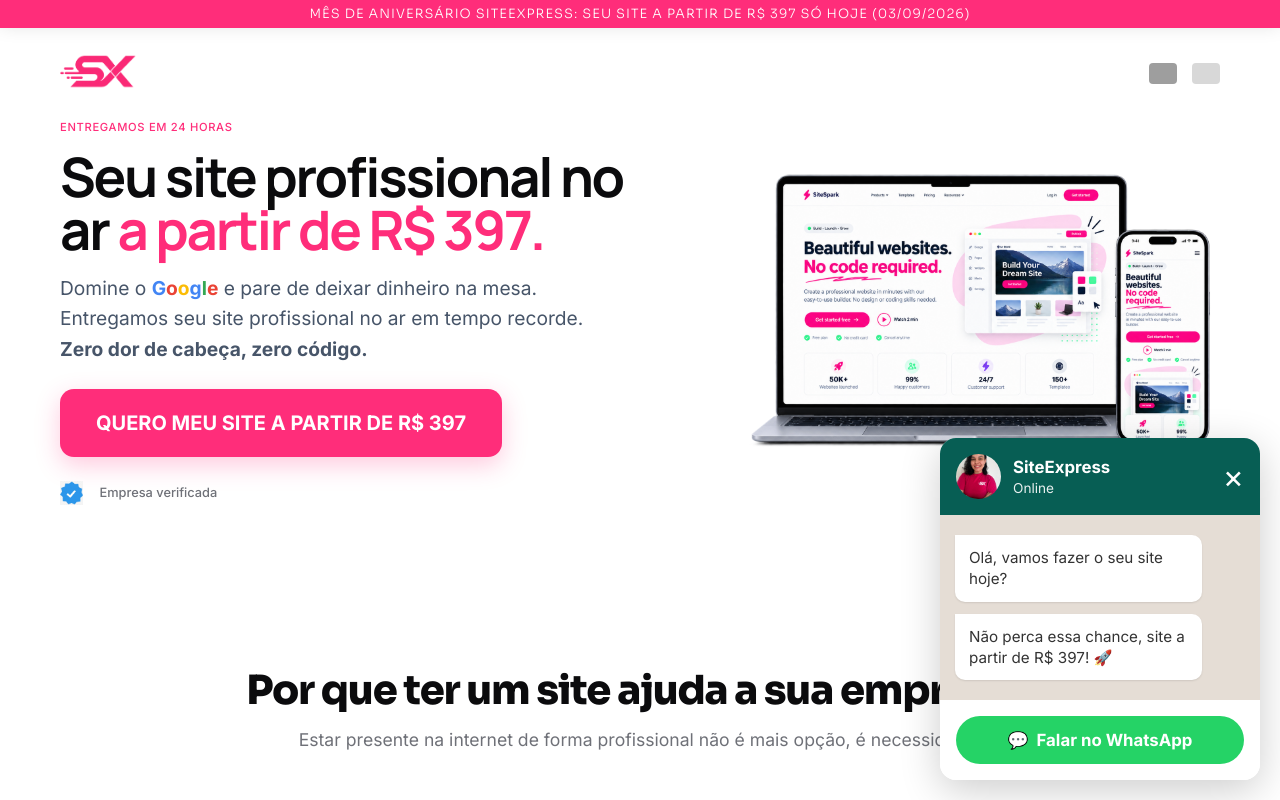
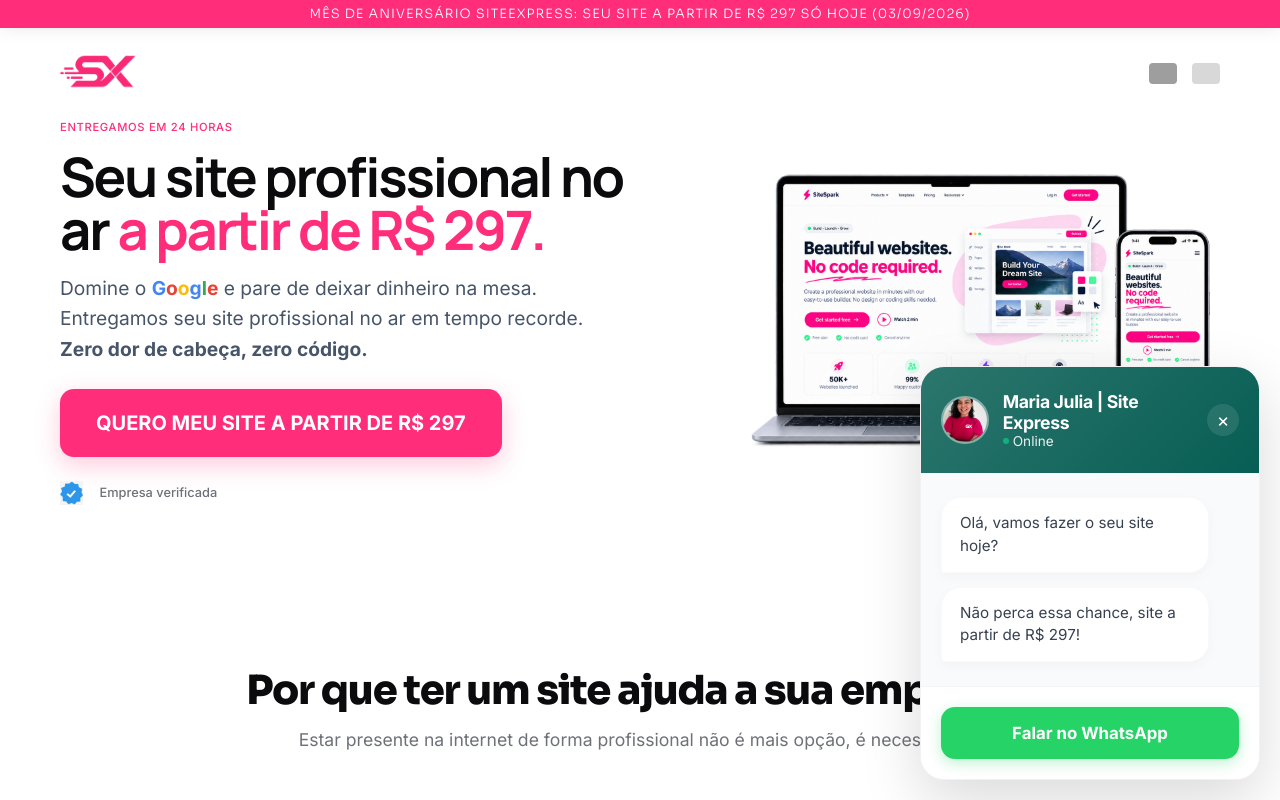
Before and after one commit to t0non/siteexpressbrasil, a Next.js app: page / in a window 1280 px wide. Both pictures are taken after a click on the button 1232 px from the left and 752 px from the top of the page. Shown: the top 800 px of the page. Built offline with nearby package versions, Linux system fonts and the light colour scheme; grey boxes are pictures that could not be loaded.

Commit message:
feat: update portfolio grid whatsapp widget styles and copy tweaks

```diff
--- a/src/app/WhatsAppWidget.module.css
+++ b/src/app/WhatsAppWidget.module.css
@@ -102,15 +102,16 @@
 
 /* Modal */
 .chatModal {
-  width: 320px;
+  width: 340px;
   background: white;
-  border-radius: 16px;
-  box-shadow: 0 10px 40px rgba(0,0,0,0.2);
+  border-radius: 24px;
+  box-shadow: 0 20px 60px rgba(0,0,0,0.15);
   overflow: hidden;
   display: flex;
   flex-direction: column;
-  animation: slideUp 0.3s ease forwards;
+  animation: slideUp 0.3s cubic-bezier(0.175, 0.885, 0.32, 1.275) forwards;
   transform-origin: bottom right;
+  border: 1px solid rgba(0,0,0,0.05);
 }
 
 @keyframes slideUp {
@@ -121,22 +122,34 @@
 .chatHeader {
   background: #075E54;
   color: white;
-  padding: 16px;
+  padding: 24px 20px;
   display: flex;
   justify-content: space-between;
   align-items: center;
+  position: relative;
+  overflow: hidden;
+}
+
+.chatHeader::before {
+  content: '';
+  position: absolute;
+  top: 0; left: 0; width: 100%; height: 100%;
+  background: linear-gradient(135deg, rgba(255,255,255,0.15) 0%, rgba(255,255,255,0) 100%);
+  pointer-events: none;
 }
 
 .chatProfile {
   display: flex;
   align-items: center;
-  gap: 12px;
+  gap: 14px;
+  position: relative;
+  z-index: 1;
 }
 
 .profilePicPlaceholder {
-  width: 45px;
-  height: 45px;
-  background: #128C7E;
+  width: 48px;
+  height: 48px;
+  background: rgba(255,255,255,0.2);
   border-radius: 50%;
   display: flex;
   align-items: center;
@@ -144,52 +157,81 @@
   font-weight: bold;
   font-size: 1.2rem;
   overflow: hidden;
+  border: 2px solid rgba(255,255,255,0.3);
 }
 
 .chatProfile strong {
   display: block;
-  font-size: 1.05rem;
+  font-size: 1.1rem;
+  font-weight: 700;
+  letter-spacing: -0.02em;
 }
 
 .chatProfile span {
   font-size: 0.85rem;
   opacity: 0.9;
+  display: flex;
+  align-items: center;
+  gap: 4px;
+}
+
+.chatProfile span::before {
+  content: '';
+  display: inline-block;
+  width: 6px;
+  height: 6px;
+  background-color: #10B981;
+  border-radius: 50%;
 }
 
 .closeBtn {
-  background: none;
+  background: rgba(255,255,255,0.1);
   border: none;
   color: white;
-  font-size: 2rem;
+  font-size: 1.2rem;
+  width: 32px;
+  height: 32px;
+  border-radius: 50%;
   cursor: pointer;
-  line-height: 1;
+  display: flex;
+  align-items: center;
+  justify-content: center;
+  transition: background 0.2s;
+  position: relative;
+  z-index: 1;
+}
+
+.closeBtn:hover {
+  background: rgba(255,255,255,0.25);
 }
 
 .chatBody {
-  background: #E5DDD5;
-  padding: 20px 15px;
+  background: #F9FAFB;
+  padding: 24px 20px;
   display: flex;
   flex-direction: column;
-  gap: 12px;
-  max-height: 350px;
+  gap: 14px;
+  max-height: 380px;
   overflow-y: auto;
 }
 
 .chatMessage {
   background: white;
-  padding: 12px 14px;
-  border-radius: 0 10px 10px 10px;
+  padding: 14px 18px;
+  border-radius: 20px 20px 20px 4px;
   font-size: 0.95rem;
-  color: #333;
+  color: #374151;
   align-self: flex-start;
-  box-shadow: 0 1px 2px rgba(0,0,0,0.1);
-  max-width: 85%;
-  line-height: 1.4;
+  box-shadow: 0 4px 12px rgba(0,0,0,0.03);
+  max-width: 90%;
+  line-height: 1.5;
+  border: 1px solid rgba(0,0,0,0.02);
 }
 
 .chatFooter {
-  padding: 16px;
+  padding: 20px;
   background: white;
+  border-top: 1px solid rgba(0,0,0,0.04);
 }
 
 .chatCta {
@@ -197,20 +239,23 @@
   background: #25D366;
   color: white;
   border: none;
-  padding: 14px;
-  border-radius: 100px;
-  font-weight: bold;
+  padding: 16px;
+  border-radius: 14px;
+  font-weight: 700;
   font-size: 1.05rem;
   cursor: pointer;
   display: flex;
   align-items: center;
   justify-content: center;
-  gap: 8px;
-  transition: background 0.2s;
+  gap: 10px;
+  transition: transform 0.2s, box-shadow 0.2s, background 0.2s;
+  box-shadow: 0 4px 14px rgba(37, 211, 102, 0.3);
 }
 
 .chatCta:hover {
-  background: #1DA851;
+  transform: translateY(-2px);
+  box-shadow: 0 6px 20px rgba(37, 211, 102, 0.4);
+  background: #20BD5A;
 }
 
 .bubbleName {
--- a/src/app/WhatsAppWidget.tsx
+++ b/src/app/WhatsAppWidget.tsx
@@ -109,7 +109,7 @@ export default function WhatsAppWidget({ lang = "pt" }: { lang?: Language }) {
                 <img src="/widget_mariajulia.jpeg?v=3" alt="SiteExpress" width="45" height="45" style={{ objectFit: 'cover' }} />
               </div>
               <div>
-                <strong>SiteExpress</strong>
+                <strong>Maria Julia | Site Express</strong>
                 <span>Online</span>
               </div>
             </div>
@@ -125,7 +125,7 @@ export default function WhatsAppWidget({ lang = "pt" }: { lang?: Language }) {
           </div>
           <div className={styles.chatFooter}>
             <button className={styles.chatCta} onClick={handleWhatsAppClick}>
-              <span className={styles.whatsappIcon}>💬</span> Falar no WhatsApp
+              {t.widgetButton}
             </button>
           </div>
         </div>
--- a/src/app/translations.ts
+++ b/src/app/translations.ts
@@ -2,14 +2,14 @@ export type Language = 'pt' | 'en';
 
 export const translations = {
   pt: {
-    banner: (date: string) => `MÊS DE ANIVERSÁRIO SITEEXPRESS: SEU SITE A PARTIR DE R$ 397 SÓ HOJE (${date})`,
+    banner: (date: string) => `MÊS DE ANIVERSÁRIO SITEEXPRESS: SEU SITE A PARTIR DE R$ 297 SÓ HOJE (${date})`,
     heroBadge: "ENTREGAMOS EM 24 HORAS",
     heroHeadlinePart1: "Seu site profissional no ar ",
-    heroHeadlinePart2: "a partir de R$ 397.",
+    heroHeadlinePart2: "a partir de R$ 297.",
     heroSubheadline1: " e pare de deixar dinheiro na mesa.",
     heroSubheadline2: "Entregamos seu site profissional no ar em tempo recorde.",
     heroSubheadline3: "Zero dor de cabeça, zero código.",
-    ctaHero: "QUERO MEU SITE A PARTIR DE R$ 397",
+    ctaHero: "QUERO MEU SITE A PARTIR DE R$ 297",
     verifiedCompany: "Empresa verificada",
     benefitsTitle: "Por que ter um site ajuda a sua empresa?",
     benefitsSubtitle: "Estar presente na internet de forma profissional não é mais opção, é necessidade.",
@@ -19,7 +19,12 @@ export const translations = {
     benefit2Desc: "Ajuda nas buscas das inteligências artificiais. Ferramentas como ChatGPT recomendam empresas que possuem presença online estruturada.",
     benefit3Title: "Trazer Mais Vendas",
     benefit3Desc: "Com tudo isso, um site profissional transmite confiança, atrai mais visitantes qualificados e consequentemente traz mais vendas para o seu negócio.",
-    ctaBenefits: "QUERO MEU SITE A PARTIR DE R$ 397",
+    ctaBenefits: "QUERO MEU SITE A PARTIR DE R$ 297",
+    portfolioTitle1: "Alguns sites que fizemos que, juntos, já geraram mais de ",
+    portfolioTitle2: "R$ 100.000,00",
+    portfolioTitle3: " em vendas",
+    portfolioSubtitle: "Confira como fica um site profissional na prática. Role para baixo dentro das telas abaixo para navegar:",
+    portfolioBrowserText: "Role para ver o site completo",
     offerTitle: "Não é só \"um site\".\nVocê recebe tudo pronto para funcionar.",
     offerSubtitle: "Do visual à publicação, a parte técnica fica com a gente.",
     offerItem1: "Sua empresa nas Inteligências Artificiais",
@@ -31,7 +36,7 @@ export const translations = {
     offerItem7: "Publicação e Hospedagem Inicial",
     offerTotalEstimate: "Valor Total Estimado:",
     offerFrom: "A partir de",
-    offerPrice: "R$ 397,00",
+    offerPrice: "R$ 297,00",
     offerCondition: "Pagamento único.",
     formTitle: "Preencha para falar no WhatsApp:",
     formNamePlaceholder: "Seu nome",
@@ -41,7 +46,7 @@ export const translations = {
     formSelect3: "E-commerce / Loja Virtual",
     formSelect4: "Blog / Portal",
     formSelect5: "Outro (Sistema, App, etc)",
-    ctaForm: "QUERO APROVEITAR A PARTIR DE R$ 397 ➔",
+    ctaForm: "QUERO APROVEITAR A PARTIR DE R$ 297 ➔",
     microcopy: "O domínio .com.br é contratado separadamente e custa aproximadamente R$39,99/ano.",
     processTitle: "Como funciona?",
     processStep1Title: "Passo 1: Você manda as informações",
@@ -65,18 +70,23 @@ export const translations = {
     finalSubtitle: "O que ele vai encontrar?",
     finalPersuasion: "Se você pensou \"nada\", você está perdendo dinheiro.",
     finalFormTitle: "Preencha para falar direto com a gente no WhatsApp:",
-    ctaFinal: "QUERO MEU SITE A PARTIR DE R$ 397 ➔",
+    ctaFinal: "QUERO MEU SITE A PARTIR DE R$ 297 ➔",
     faqTitle: "Perguntas Frequentes",
     faqQ1: "Tem mensalidade?",
-    faqA1: "Não. O investimento para criação do site é a partir de R$ 397. O único custo externo obrigatório é o domínio, que custa aproximadamente R$39,99 por ano.",
+    faqA1: "Não. O investimento para criação do site é a partir de R$ 297. O único custo externo obrigatório é o domínio, que custa aproximadamente R$39,99 por ano.",
     faqQ2: "Quanto tempo leva?",
     faqA2: "Depois de recebermos as informações necessárias, seu projeto entra em produção e é entregue em poucos dias.",
     faqQ3: "Preciso entender de tecnologia?",
     faqA3: "Não. Nós cuidamos da criação, configuração e publicação para você.",
     faqQ4: "Posso pedir alterações?",
     faqA4: "Sim. Após receber a primeira prévia, fazemos os ajustes combinados dentro do escopo antes da publicação.",
+    faqQ5: "O site vai funcionar bem no celular?",
+    faqA5: "Com certeza! 100% dos nossos sites são otimizados e responsivos. Seu site vai abrir perfeitamente tanto no computador quanto em qualquer smartphone, garantindo que você não perca clientes acessando pelo celular.",
+    faqQ6: "E se eu não gostar do resultado final?",
+    faqA6: "O seu risco é zero. Se após receber a primeira versão do site, você entender que não alcançou as suas expectativas, nós devolvemos o seu dinheiro. Trabalhamos apenas com satisfação garantida.",
     ctaFaq: "TIRAR DÚVIDAS NO WHATSAPP",
-    footerBio: "Transformamos ideias em sites profissionais de alta performance. Zero dor de cabeça, zero código.",
+    footerBio1: "Transformamos ideias em sites profissionais de alta performance. ",
+    footerBio2: "Se não gostar, devolvemos seu dinheiro.",
     footerContactTitle: "Contato",
     footerEmail: "contato@siteexpress.com.br",
     footerLegalTitle: "Legal",
@@ -84,16 +94,16 @@ export const translations = {
     footerCopyright: "© 2026 SiteExpress. Todos os direitos reservados.",
     footerInstagram: "Instagram",
     footerWhatsapp: "WhatsApp",
-    footerCnpj: "CNPJ",
+    footerCnpj: "CNPJ: 68.485.368/0001-20",
     footerPrivacy: "Política de Privacidade",
     footerTerms: "Termos",
     modalTitle: "Quase lá!",
     modalDesc: "Preencha rápido para falarmos no WhatsApp:",
     ctaModal: "CHAMAR NO WHATSAPP ➔",
     whatsappMessage: (name: string, company: string, type: string) => `Olá, meu nome é ${name}, empresa: ${company}. Gostaria de fazer um site tipo: ${type} com vocês 💖`,
-    whatsappConfirm: "Você está ciente que o investimento para o site é a partir de R$ 397?\n\nClique em OK para continuarmos no WhatsApp!",
+    whatsappConfirm: "Você está ciente que o investimento para o site é a partir de R$ 297?\n\nClique em OK para continuarmos no WhatsApp!",
     widgetGreeting: "Olá, vamos fazer o seu site hoje?",
-    widgetOffer: "Não perca essa chance, site a partir de R$ 397! 🚀",
+    widgetOffer: "Não perca essa chance, site a partir de R$ 297!",
     widgetButton: "Falar no WhatsApp"
   },
   en: {
@@ -115,6 +125,11 @@ export const translations = {
     benefit3Title: "Bring More Sales",
     benefit3Desc: "With all this, a professional website conveys trust, attracts more qualified visitors, and consequently brings more sales to your business.",
     ctaBenefits: "I WANT MY WEBSITE STARTING AT $70",
+    portfolioTitle1: "Some websites we've built that, together, have generated over ",
+    portfolioTitle2: "$20,000",
+    portfolioTitle3: " in sales",
+    portfolioSubtitle: "Check out how a professional website runs in practice. Scroll inside the screens below to navigate:",
+    portfolioBrowserText: "Scroll to see the full site",
     offerTitle: "It's not just \"a website\".\nYou get everything ready to work.",
     offerSubtitle: "From visuals to publication, we handle the technical part.",
     offerItem1: "Your company in Artificial Intelligences",
@@ -170,8 +185,13 @@ export const translations = {
     faqA3: "No. We take care of creation, configuration, and publication for you.",
     faqQ4: "Can I request changes?",
     faqA4: "Yes. After receiving the first preview, we make the agreed adjustments within the scope before publishing.",
+    faqQ5: "Will the website work well on mobile?",
+    faqA5: "Absolutely! 100% of our websites are optimized and responsive. Your site will open perfectly on both computers and smartphones, ensuring you don't lose sales from mobile users.",
+    faqQ6: "What if I don't like the final result?",
+    faqA6: "Your risk is zero. If after receiving the first version of the site you feel it didn't meet your expectations, we will refund your money. We only work with guaranteed satisfaction.",
     ctaFaq: "ASK QUESTIONS ON WHATSAPP",
-    footerBio: "We turn ideas into high-performance professional websites. Zero headaches, zero coding.",
+    footerBio1: "We turn ideas into high-performance professional websites. ",
+    footerBio2: "If you don't like it, we refund your money.",
     footerContactTitle: "Contact",
     footerEmail: "contact@siteexpress.com.br",
     footerLegalTitle: "Legal",
@@ -179,7 +199,7 @@ export const translations = {
     footerCopyright: "© 2026 SiteExpress. All rights reserved.",
     footerInstagram: "Instagram",
     footerWhatsapp: "WhatsApp",
-    footerCnpj: "CNPJ",
+    footerCnpj: "CNPJ: 68.485.368/0001-20",
     footerPrivacy: "Privacy Policy",
     footerTerms: "Terms",
     modalTitle: "Almost there!",
@@ -188,7 +208,7 @@ export const translations = {
     whatsappMessage: (name: string, company: string, type: string) => `Hi, my name is ${name}, company: ${company}. I'd like to make a ${type} website with you 💖`,
     whatsappConfirm: "Are you aware that the investment for the website starts at $50?\n\nClick OK to continue on WhatsApp!",
     widgetGreeting: "Hi, let's make your website today?",
-    widgetOffer: "Don't miss this chance, website starting at $50! 🚀",
+    widgetOffer: "Don't miss this chance, website starting at $50!",
     widgetButton: "Chat on WhatsApp"
   }
 };
```
Also changed, not shown: src/app/page.module.css (+59 -11 lines), src/app/page.tsx (+87 -9 lines).
